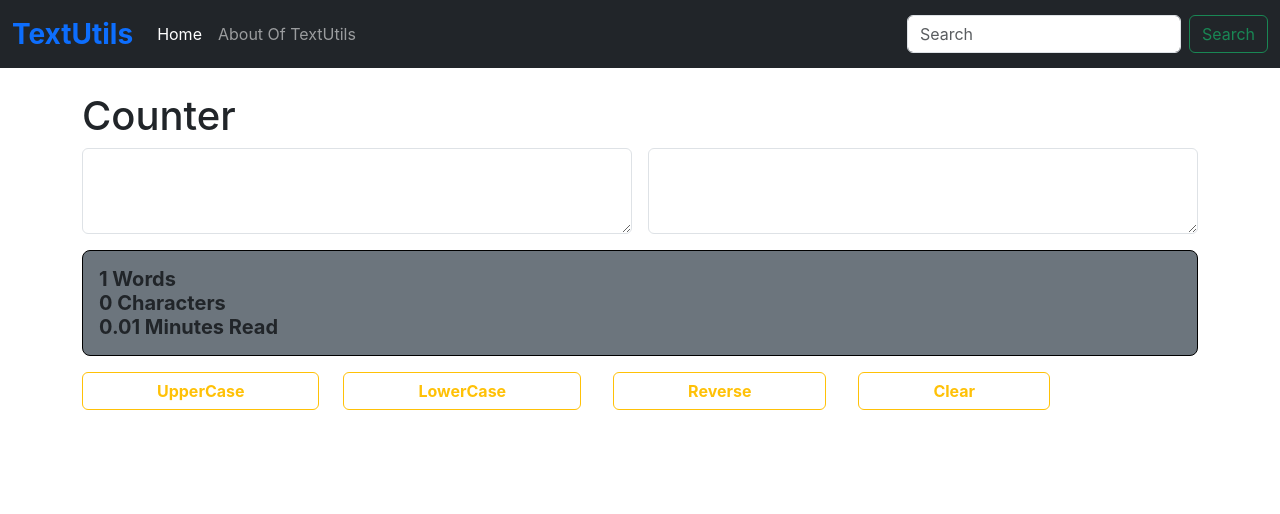
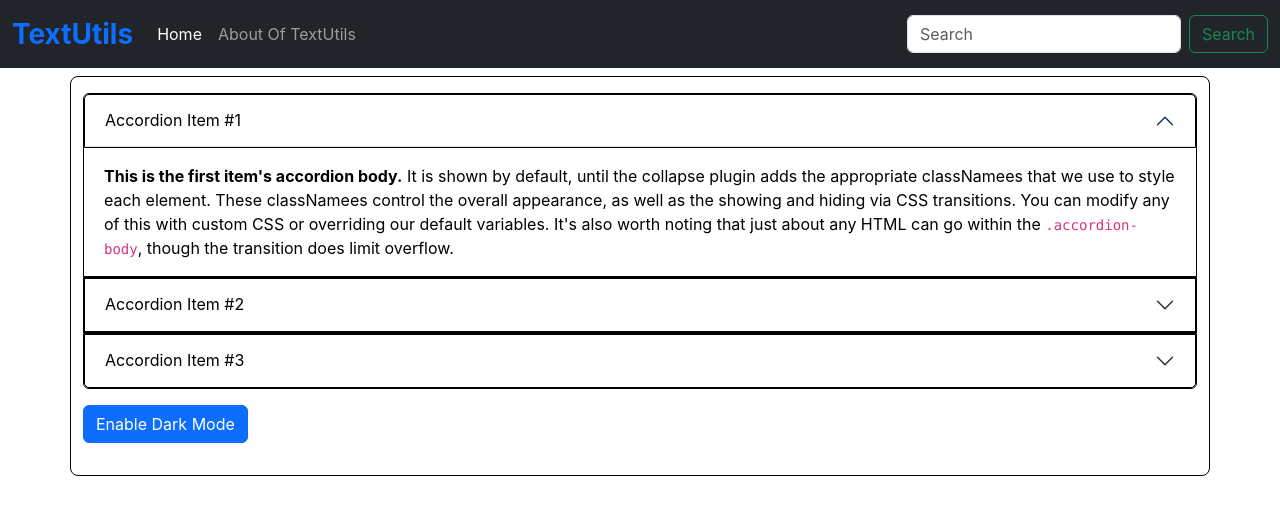
Before and after one commit to JayParmar89800/Navigation-Bar, a React (Create React App) app in the folder React_js/react_learning/: page / in a window 1280 px wide. Shown: the top 514 px of the page. Built offline with nearby package versions, Linux system fonts and the light colour scheme.

Commit message:
Crate a About.js component ,in this component create darkmode toggle button when click the enable to darkmode at that time theme color change in darkmode and when again click the button at that time change light mode."

```diff
--- a/React_js/react_learning/package.json
+++ b/React_js/react_learning/package.json
@@ -6,7 +6,10 @@
     "@testing-library/jest-dom": "^5.17.0",
     "@testing-library/react": "^13.4.0",
     "@testing-library/user-event": "^13.5.0",
+    "bootstrap": "^5.3.2",
     "react": "^18.2.0",
+    "react-bootstrap": "^2.9.0",
+    "react-bootstrap-v5": "^1.4.0",
     "react-dom": "^18.2.0",
     "react-scripts": "5.0.1",
     "web-vitals": "^2.1.4"
--- a/React_js/react_learning/src/App.js
+++ b/React_js/react_learning/src/App.js
@@ -1,14 +1,16 @@
 // import logo from './logo.svg';
 import './App.css';
+import About from './components/About';
 import Navbar from './components/Navbar';
-import Textform from './components/Textform';
+// import Textform from './components/Textform';
 
 function App()
 {
   return(
     <div>
     <Navbar title="TextUtils" abouttext="About Of TextUtils"/>
-    <Textform heading="Counter"/>
+    {/* <Textform heading="Counter"/> */}
+    <About />
     {/* <Navbar /> */}
 
     </div>
--- /dev/null
+++ b/React_js/react_learning/src/components/About.js
@@ -0,0 +1,136 @@
+import React, { useState } from "react";
+
+export default function About() {
+
+    const [mystyle,setmystyle]=useState({
+        color :'black',
+        backgroundColor:'white',
+        border:'1px solid black'
+    })
+    const[btntext,setBtntext]=useState("Enable Dark Mode")
+    const togglestyle = ()=>{
+        if(mystyle.color === 'black')
+        {
+            setmystyle({
+
+                    color :'white',
+                    backgroundColor:'black',
+                    border:'1px solid white'
+
+            });
+            setBtntext("Enable Light Mode");
+        }
+        else{
+            setmystyle({
+
+                color :'black',
+                backgroundColor:'white',
+                border:'1px solid black'
+
+            });
+            setBtntext("Enable Dark Mode");
+        }
+    }
+  return (
+    <div className="container py-3 my-2 rounded-3" style={mystyle}>
+      <div className="accordion" id="accordionExample" >
+        <div className="accordion-item" style={mystyle}>
+          <h2 className="accordion-header" >
+            <button
+              className="accordion-button"
+              type="button"
+              data-bs-toggle="collapse"
+              data-bs-target="#collapseOne"
+              aria-expanded="true"
+              aria-controls="collapseOne"
+              style={mystyle}
+            >
+              Accordion Item #1
+            </button>
+          </h2>
+          <div
+            id="collapseOne"
+            className="accordion-collapse collapse show"
+            data-bs-parent="#accordionExample"
+          >
+            <div className="accordion-body">
+              <strong>This is the first item's accordion body.</strong> It is
+              shown by default, until the collapse plugin adds the appropriate
+              classNamees that we use to style each element. These classNamees
+              control the overall appearance, as well as the showing and hiding
+              via CSS transitions. You can modify any of this with custom CSS or
+              overriding our default variables. It's also worth noting that just
+              about any HTML can go within the <code>.accordion-body</code>,
+              though the transition does limit overflow.
+            </div>
+          </div>
+        </div>
+        <div className="accordion-item" style={mystyle}>
+          <h2 className="accordion-header">
+            <button
+              className="accordion-button collapsed"
+              type="button"
+              data-bs-toggle="collapse"
+              data-bs-target="#collapseTwo"
+              aria-expanded="false"
+              aria-controls="collapseTwo"
+              style={mystyle}
+            >
+              Accordion Item #2
+            </button>
+          </h2>
+          <div
+            id="collapseTwo"
+            className="accordion-collapse collapse"
+            data-bs-parent="#accordionExample"
+          >
+            <div className="accordion-body">
+              <strong>This is the second item's accordion body.</strong> It is
+              hidden by default, until the collapse plugin adds the appropriate
+              classNamees that we use to style each element. These classNamees
+              control the overall appearance, as well as the showing and hiding
+              via CSS transitions. You can modify any of this with custom CSS or
+              overriding our default variables. It's also worth noting that just
+              about any HTML can go within the <code>.accordion-body</code>,
+              though the transition does limit overflow.
+            </div>
+          </div>
+        </div>
+        <div className="accordion-item" style={mystyle}>
+          <h2 className="accordion-header">
+            <button
+              className="accordion-button collapsed"
+              type="button"
+              data-bs-toggle="collapse"
+              data-bs-target="#collapseThree"
+              aria-expanded="false"
+              aria-controls="collapseThree"
+              style={mystyle}
+            >
+              Accordion Item #3
+            </button>
+          </h2>
+          <div
+            id="collapseThree"
+            className="accordion-collapse collapse"
+            data-bs-parent="#accordionExample"
+          >
+            <div className="accordion-body">
+              <strong>This is the third item's accordion body.</strong> It is
+              hidden by default, until the collapse plugin adds the appropriate
+              classNamees that we use to style each element. These classNamees
+              control the overall appearance, as well as the showing and hiding
+              via CSS transitions. You can modify any of this with custom CSS or
+              overriding our default variables. It's also worth noting that just
+              about any HTML can go within the <code>.accordion-body</code>,
+              though the transition does limit overflow.
+            </div>
+          </div>
+        </div>
+      </div>
+      <div className="py-2 my-2">
+      <button type="button" className="btn btn-primary" onClick={togglestyle}>{btntext}</button>
+      </div>
+    </div>
+  );
+}
--- a/React_js/react_learning/src/components/Navbar.js
+++ b/React_js/react_learning/src/components/Navbar.js
@@ -15,7 +15,7 @@ export default function Navbar(props) {
                 <a className="nav-link active" aria-current="page" href="/">Home</a>
               </li>
               <li className="nav-item">
-                <a className="nav-link" href="/">{props.abouttext}</a>
+                <a className="nav-link" href="./About.js">{props.abouttext}</a>
               </li>
             </ul>
             <form className="d-flex" role="search">
--- a/React_js/react_learning/src/components/Textform.js
+++ b/React_js/react_learning/src/components/Textform.js
@@ -46,7 +46,7 @@ export default function Textform(props) {
       <div className="bg-secondary p-3 my-3 rounded-3 fw-bold h5 border border-black">
         <div>{text.split(" ").length} Words</div>
         <div>{text.length} Characters</div>
-        <div>{(0.008 * text.split(" ").length).toFixed(2)} Minutes Read</div>
+        <div>{(0.008 * text.split(" ").length)} Minutes Read</div>
       </div>
       <div className='grid_link'>
       <button
```
Also changed, not shown: 2 other files (tests, documents, lock files or other folders).
